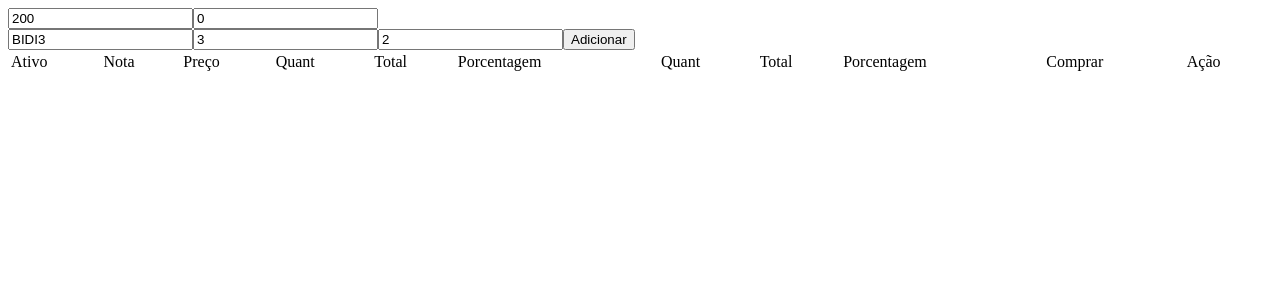
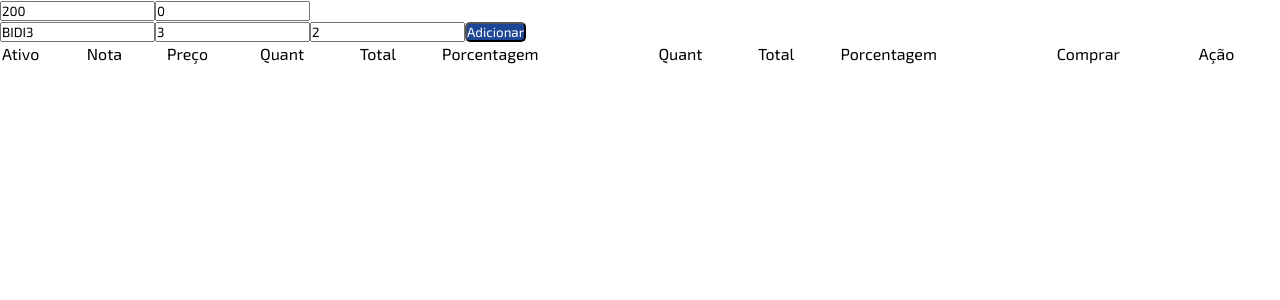
Before and after one commit to danjsillva/planilhapit-web, a React (Create React App) app: page / in a window 1280 px wide. Shown: the top 300 px of the page. Built offline with nearby package versions, Linux system fonts and the light colour scheme; the HTML template or start-up script is replaced by a standard one.

Commit message:
feat: adicionado styled-components

```diff
--- a/package.json
+++ b/package.json
@@ -10,7 +10,8 @@
     "react": "^16.13.1",
     "react-dom": "^16.13.1",
     "react-scripts": "3.4.1",
-    "recoil": "^0.0.8"
+    "recoil": "^0.0.8",
+    "styled-components": "^5.1.1"
   },
   "scripts": {
     "start": "react-scripts start",
--- a/public/index.html
+++ b/public/index.html
@@ -3,6 +3,7 @@
   <head>
     <meta charset="utf-8" />
     <link rel="icon" href="%PUBLIC_URL%/favicon.ico" />
+    <link href="https://fonts.googleapis.com/css2?family=Exo+2&display=swap" rel="stylesheet">
     <meta name="viewport" content="width=device-width, initial-scale=1" />
     <meta name="theme-color" content="#000000" />
     <meta
--- a/src/App.js
+++ b/src/App.js
@@ -4,13 +4,18 @@ import { RecoilRoot } from 'recoil'
 import AssetForm from './components/AssetForm'
 import AssetsTable from './components/AssetsTable'
 
+import { GlobalStyle } from './styles/global'
+
 const App = () => {
   return (
-    <RecoilRoot>
-      <AssetForm />
+    <>
+      <GlobalStyle />
 
-      <AssetsTable />
-    </RecoilRoot>
+      <RecoilRoot>
+        <AssetForm />
+        <AssetsTable />
+      </RecoilRoot>
+    </>
   );
 }
 
--- a/src/components/AssetForm.js
+++ b/src/components/AssetForm.js
@@ -3,6 +3,8 @@ import { useRecoilState } from "recoil";
 import axios from 'axios'
 
 import { saldoState, acoesState } from '../store/atoms'
+
+import { Button } from '../styles/form'
 
 const AssetForm = () => {
     const [acao, setAcao] = useState({ nome: 'BIDI3', nota: 3, quant: 2, preco: 0 })
@@ -29,7 +31,7 @@ const AssetForm = () => {
                 <input value={acao.nome} onChange={e => setAcao({ ...acao, nome: e.target.value})} />
                 <input value={acao.nota} onChange={e => setAcao({ ...acao, nota: e.target.value})} />
                 <input value={acao.quant} onChange={e => setAcao({ ...acao, quant: e.target.value})} />
-                <button type="submit">Adicionar</button>
+                <Button type="submit">Adicionar</Button>
             </form>
         </div>
     )
--- /dev/null
+++ b/src/styles/colors.js
@@ -0,0 +1,3 @@
+export default {
+    primary: '#1e4696'
+}
--- /dev/null
+++ b/src/styles/form.js
@@ -0,0 +1,9 @@
+import styled from 'styled-components'
+
+import Colors from './colors'
+
+export const Button = styled.button`
+    background: ${Colors.primary};
+    border-radius: 5px;
+    color: white;
+`
--- /dev/null
+++ b/src/styles/global.js
@@ -0,0 +1,9 @@
+import { createGlobalStyle } from 'styled-components'
+
+export const GlobalStyle = createGlobalStyle`
+    * {
+        font-family: 'Exo 2', sans-serif !important;
+        margin: 0;
+        padding: 0;
+    }
+`
```
Also changed, not shown: 1 other file (tests, documents, lock files or other folders).
